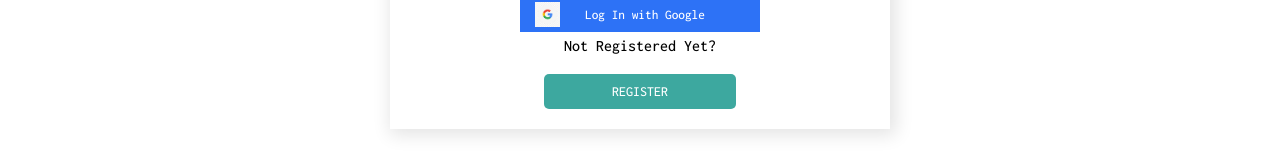
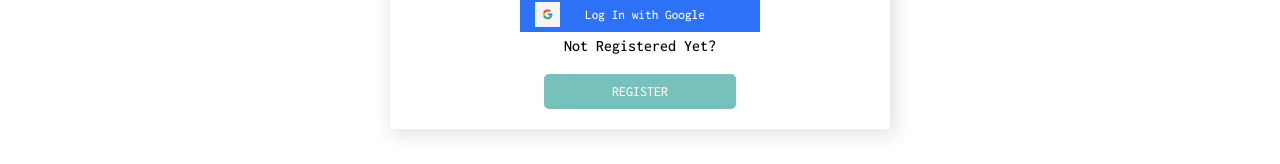
Before and after one commit to Crypto27dev/Shopping_Site, a React (Create React App) app in the folder frontend/: page /login in a window 1280 px wide. In both pictures the pointer is over the link "REGISTER". Shown: the part 402-566 px from the top of the page. Built offline with nearby package versions, Linux system fonts and the light colour scheme; no server answers.

Commit message:
Made some fixes

```diff
--- a/frontend/src/index.css
+++ b/frontend/src/index.css
@@ -958,9 +958,13 @@ background: rgb(61,168,159);
 color:white;
 font-size: 14px;
 margin-bottom: 10px;
-padding-top: auto;
+
 }
+.form-outermost a:hover{
+  opacity: 0.7;
 
+
+}
 .message{
   display: flex;
   justify-content: center;
--- a/frontend/src/screens/Login.js
+++ b/frontend/src/screens/Login.js
@@ -23,6 +23,7 @@ const Login = ({ history, location }) => {
   if (!firebase.apps.length) {
     firebase.initializeApp(firebaseConfig)
   }
+  console.log('fbbase', process.env.REACT_APP_PROJECTID)
   var provider = new firebase.auth.GoogleAuthProvider()
   const signInGoogle = () => {
     firebase
```
Also changed, not shown: 1 other file (tests, documents, lock files or other folders).
